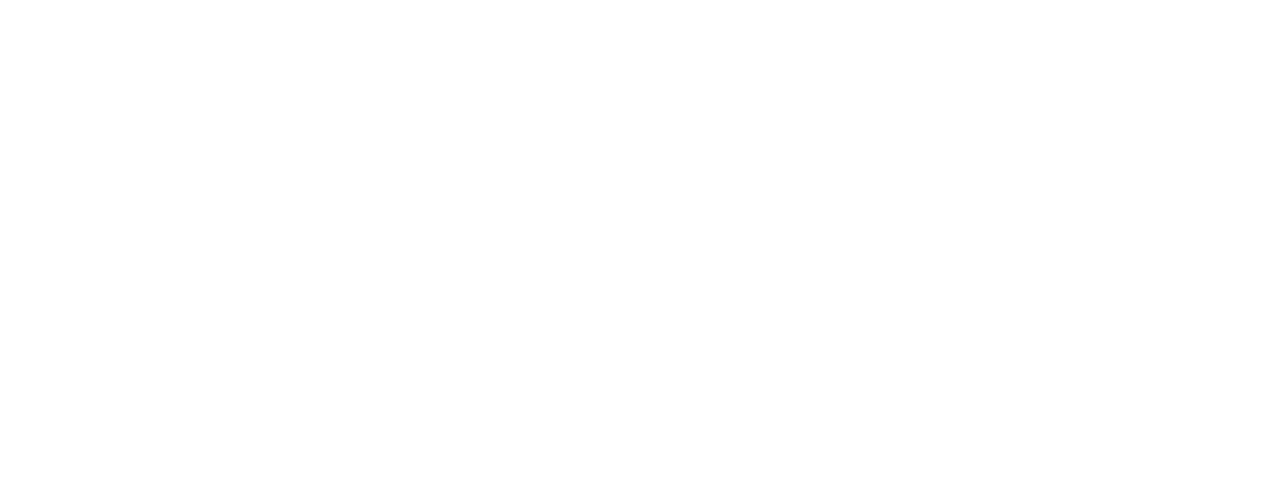
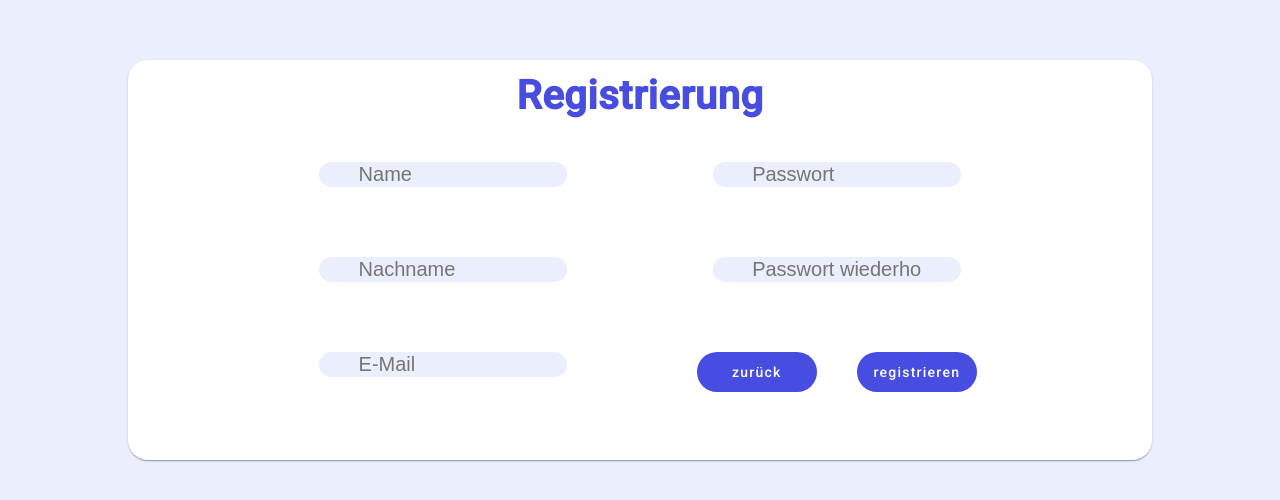
Before and after one commit to JulienQuabeck/DaBubbleTest, an Angular app: page /register in a window 1280 px wide. Before the commit this address led to /. Shown: the part 140-640 px from the top of the page. Built offline with nearby package versions, Linux system fonts and the light colour scheme.

Commit message:
register

```diff
--- a/src/app/app.routes.ts
+++ b/src/app/app.routes.ts
@@ -1,8 +1,10 @@
 import { Routes } from '@angular/router';
 import { LoginComponent } from './login/login.component';
 import { DashboardComponent } from './dashboard/dashboard.component';
+import { RegisterComponent } from './register/register.component';
 
 export const routes: Routes = [
     {path: "", component: LoginComponent},
+    {path: "register", component: RegisterComponent},
     {path: "dashboard", component: DashboardComponent}
 ];
--- a/src/app/login/login.component.scss
+++ b/src/app/login/login.component.scss
@@ -66,7 +66,7 @@
 }
 
 .blueScreenLogo {
-    display:flex;
+    display: flex;
     justify-content: center;
     align-items: center;
     width: 200px;
@@ -85,12 +85,13 @@
     animation-fill-mode: forwards;
 }
 
-@keyframes logoIntro{
-    0%{}
-    100%{
-        top:0;
-        left:0;
-        transform: translate(0,0);
+@keyframes logoIntro {
+    0% {}
+
+    100% {
+        top: 0;
+        left: 0;
+        transform: translate(0, 0);
     }
 }
 
@@ -99,6 +100,9 @@
     height: 100%;
     background-color: rgba(235, 238, 253, 1);
     position: relative;
+    display: flex;
+    flex-direction: column;
+    align-items: center;
 }
 
 .toolbar-header {
@@ -137,11 +141,12 @@
         a {
             text-decoration: none;
             color: rgb(149, 147, 221);
-            padding:5px;
-            &:hover{
-                padding:3px;
+            padding: 5px;
+
+            &:hover {
+                padding: 3px;
                 border: 2px solid rgb(149, 147, 221);
-                border-radius:20px;
+                border-radius: 20px;
             }
         }
     }
@@ -152,19 +157,19 @@
     border-radius: 20px;
     width: 60%;
     position: absolute;
-    left: calc((100% - 1024px) / 2); //20%
     height: calc(100% - 224px);
     top: 140px;
     align-items: center;
     padding: 20px;
-    max-width:1024px;
+    max-width: 1024px;
 
     mat-card-content {
-        margin-bottom: 20px;
+        margin-bottom: 5%;
     }
 
     p {
         text-align: center;
+        margin-bottom: 5%;
     }
 }
 
@@ -173,23 +178,85 @@
     color: rgb(70, 77, 224);
     font-weight: bold;
     font-size: 40px;
+    margin-top: 5%;
+    margin-bottom: 5%;
 }
 
-.input-container {
-    width: 100%;
+form {
+    width: 90%;
     display: flex;
     flex-direction: column;
+    justify-content: center;
     align-items: center;
 
-    form {
+    .input-container {
+        width: 100%;
         display: flex;
         flex-direction: column;
+        justify-content: center;
         align-items: center;
+
+        div {
+            background-color: rgb(235, 238, 253);
+            border-radius: 20px;
+            height: 44px;
+            width: 70%;
+            display: flex;
+            justify-content: center;
+            align-items: center;
+            margin-bottom: 20px;
+            position: relative;
+
+            &:hover {
+                cursor: text;
+                border: 2px solid rgb(149, 147, 221);
+                height: 40px;
+            }
+
+            mat-icon {
+                position: absolute;
+                left: 10px;
+                transform: scale(0.8);
+                color: gray;
+            }
+
+            input {
+                border: unset;
+                background-color: rgb(235, 238, 253);
+                width: 85%;
+                height: 100%;
+                box-sizing: border-box;
+                margin-left: 40px;
+
+                &:focus {
+                    outline: unset;
+                    border: unset;
+                }
+            }
+        }
     }
 
     a {
+        margin-top: 5%;
         text-decoration: none;
         color: rgb(149, 147, 221);
+        margin-bottom: 5%;
+    }
+}
+
+.input-google-container {
+    background-color: rgb(235, 238, 253);
+    border-radius: 20px;
+    height: 44px;
+    width: 70%;
+    display: flex;
+    justify-content: center;
+    align-items: center;
+
+    &:hover {
+        cursor: text;
+        border: 2px solid rgb(149, 147, 221);
+        height: 40px;
     }
 }
 
@@ -207,7 +274,7 @@
 .divider-container {
     display: flex;
     position: relative;
-    margin: 20px 0;
+    margin-bottom: 5%;
 
     .h-line {
         border-top: 1px solid black;
@@ -245,50 +312,26 @@
     width: 100%;
     display: flex;
     justify-content: center;
-}
-
-.input-background {
-    background-color: rgb(235, 238, 253);
-    border-radius: 20px;
-    height: 44px;
-    width: 70%;
-    display: flex;
-    justify-content: center;
-    align-items: center;
-    margin-bottom: 20px;
-    position:relative;
-
-    &:hover {
-        cursor: text;
-        border:2px solid rgb(149, 147, 221);
-        height:40px;
-    }
-
-    mat-icon{
-        position:absolute;
-        left:10px;
-        transform: scale(0.8);
-        color:gray;
-    }
+    margin-bottom: 5%;
 }
 
 .input-google {
     color: rgb(70, 77, 224);
 }
 
-.loginInput{
-    background-color:rgb(235, 238, 253);
-    height:40px;
+.loginInput {
+    background-color: rgb(235, 238, 253);
+    height: 40px;
     box-sizing: border-box;
-    border-radius:(0 20px 20px 0);
-    width:90%;
-    position:absolute;
-    right:0;
-    border:unset;
-    padding-right:10px;
+    border-radius: (0 20px 20px 0);
+    width: 90%;
+    position: absolute;
+    right: 0;
+    border: unset;
+    padding-right: 10px;
 
-    &:focus{
-        outline:none;
-        border:none;
+    &:focus {
+        outline: none;
+        border: none;
     }
 }
--- a/src/app/login/login.component.ts
+++ b/src/app/login/login.component.ts
@@ -1,4 +1,4 @@
-import { Component } from '@angular/core';
+import { Component, OnInit } from '@angular/core';
 import { MatToolbarModule } from '@angular/material/toolbar';
 import { MatIconModule } from '@angular/material/icon';
 import { MatCardModule } from '@angular/material/card';
@@ -7,14 +7,49 @@
 import { MatButtonModule } from '@angular/material/button';
 import { DashboardComponent } from '../dashboard/dashboard.component';
 import { RouterModule } from '@angular/router';
+import { FormsModule } from '@angular/forms';
+import { RegisterComponent } from '../register/register.component';
 
 @Component({
   selector: 'app-login',
   standalone: true,
-  imports: [RouterModule, MatToolbarModule, MatIconModule, MatCardModule, MatInputModule, MatDividerModule, MatButtonModule, DashboardComponent],
+  imports: [
+    RouterModule,
+    MatToolbarModule,
+    MatIconModule,
+    MatCardModule,
+    MatInputModule,
+    MatDividerModule,
+    MatButtonModule,
+    DashboardComponent,
+    FormsModule,
+    RegisterComponent
+  ],
   templateUrl: './login.component.html',
   styleUrl: './login.component.scss'
 })
 export class LoginComponent {
 
+  email: string = '';
+  password: string = '';
+  loginPossible: boolean = false;
+
+  constructor(){
+
+  }
+
+  login(){
+    console.log('test');
+  }
+
+  checkLogin(){
+    if(this.email && this.password){
+      this.loginPossible = true;
+      console.log(this.loginPossible);
+    }else{
+      this.loginPossible = false;
+      console.log(this.loginPossible);
+    }
+  }
+
 }
--- /dev/null
+++ b/src/app/register/register.component.html
@@ -0,0 +1,32 @@
+<section>
+    <mat-card class="register">
+        <mat-card-title class="title">Registrierung</mat-card-title>
+        <form class="register-form">
+            <div class="container">
+                <div class="left-container">
+                    <div class="input-background">
+                        <input name="Name" id="Name" autocomplete="Name" placeholder="Name" required>
+                    </div>
+                    <div class="input-background">
+                        <input name="Nachname" id="Nachname" autocomplete="Nachname" placeholder="Nachname" required>
+                    </div>
+                    <div class="input-background">
+                        <input name="E-Mail" id="E-Mail" autocomplete="E-Mail" placeholder="E-Mail" required>
+                    </div>
+                </div>
+                <div class="right-container">
+                    <div class="input-background">
+                        <input name="Passwort" id="Passwort" type="password" autocomplete="Passwort" placeholder="Passwort" required>
+                    </div>
+                    <div class="input-background">
+                        <input name="wdh-Passwort" id="wdh-Passwort" type="password" autocomplete="wdh-Passwort" placeholder="Passwort wiederholen" required>
+                    </div>
+                    <div class="button-container">
+                        <button mat-flat-button routerLink="/">zurück</button>
+                        <button mat-flat-button routerLink="/dashboard" (click)="registerUser()">registrieren</button>
+                    </div>
+                </div>
+            </div>
+        </form>
+    </mat-card>
+</section>
--- /dev/null
+++ b/src/app/register/register.component.scss
@@ -0,0 +1,97 @@
+section {
+    background-color: rgba(235, 238, 253, 1);
+    width: 100vw;
+    height: 100%;
+    display: flex;
+    justify-content: center;
+    align-items: center;
+
+    .register {
+        width: 80%;
+        height: 50%;
+        background-color: white;
+        border-radius: 20px;
+        display: flex;
+        align-items: center;
+        padding: 20px;
+
+        .title {
+            font-weight: bold;
+            font-size: 40px;
+            color: rgb(70, 77, 224);
+        }
+    }
+}
+
+.register-form {
+    margin: 30px;
+    width: 80%;
+    height: 90%;
+    display: flex;
+}
+
+.container {
+    width: 100%;
+    height: 100%;
+    display: flex;
+}
+
+.left-container {
+    width: 50%;
+    height: 80%;
+    display:flex;
+    flex-direction: column;
+    align-items: center;
+    padding:20px;
+    box-sizing:border-box;
+    gap:50px;
+}
+
+.right-container {
+    width: 50%;
+    height: 80%;
+    display:flex;
+    flex-direction: column;
+    align-items: center;
+    padding:20px;
+    box-sizing:border-box;
+    gap:50px;
+}
+
+.input-background {
+    background-color: rgb(235, 238, 253);
+    border-radius: 20px;
+    height: 44px;
+    width: 70%;
+    display: flex;
+    justify-content: center;
+    align-items: center;
+    margin-bottom: 20px;
+    position: relative;
+
+    input {
+        border: unset;
+        background-color: rgb(235, 238, 253);
+        width: 70%;
+        height: 100%;
+        box-sizing: border-box;
+        font-size:20px;
+
+        &:focus {
+            outline: unset;
+            border: unset;
+        }
+    }
+}
+
+.button-container{
+    display:flex;
+    gap:40px;
+    button{
+        color: white;
+        background-color: rgb(70, 77, 224);
+        border-radius: 20px;
+        height: 40px;
+        width: 120px;
+    }
+}
--- /dev/null
+++ b/src/app/register/register.component.ts
@@ -0,0 +1,29 @@
+import { Component } from '@angular/core';
+import { MatCardModule } from '@angular/material/card';
+import { MatFormFieldModule } from '@angular/material/form-field';
+import { MatInputModule } from '@angular/material/input';
+import { MatButtonModule } from '@angular/material/button';
+import { MatIcon } from '@angular/material/icon';
+import { RouterModule } from '@angular/router';
+
+@Component({
+  selector: 'app-register',
+  standalone: true,
+  imports: [
+    RouterModule,
+    MatCardModule,
+    MatFormFieldModule,
+    MatInputModule,
+    MatButtonModule,
+    MatIcon,
+  ],
+  templateUrl: './register.component.html',
+  styleUrl: './register.component.scss'
+})
+export class RegisterComponent {
+
+  registerUser(){
+
+  }
+
+}
```
Also changed, not shown: src/app/login/login.component.html (+10 -8 lines), 1 other file (tests, documents, lock files or other folders).
